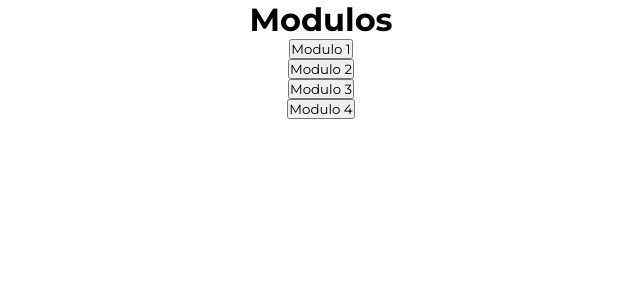
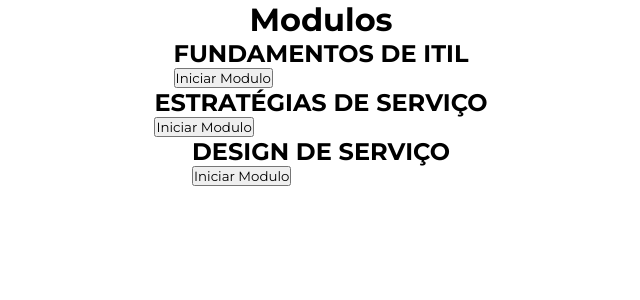
Before and after one commit to andretorquato/itil, a Next.js app: page / in a window 1280 px wide. Shown: the top 300 px of the page, without its empty margins (319-959 px from the left). Built offline with nearby package versions, Linux system fonts and the light colour scheme.

Commit message:
init mock

```diff
--- /dev/null
+++ b/database.json
@@ -0,0 +1,100 @@
+{
+	"modules": [
+		{
+			"id": 1,
+			"slug": "fundamentos-de-itil",
+			"name": "FUNDAMENTOS DE ITIL",
+			"icon": "",
+			"introduction": "",
+			"context": "",
+			"questions": [
+				{
+					"question": "Quais os livros que compõem a biblioteca da versão 3 da ITIL?",
+					"options": [
+						{
+							"id": 1,
+							"ctx": "Estratégia de marketing, Design de serviço e Transição financeira"
+						},
+						{
+							"id": 2,
+							"ctx": "Serviços melhorados e Serviços contínuos"
+						},
+						{
+							"id": 3,
+							"ctx": "Melhoria contínua de marketing"
+						},
+						{
+							"id": 4,
+							"ctx": "Estratégia de serviço,Design de serviço,Transição de serviço,Operação de serviço e Melhoria contínua de serviço"
+						}
+					],
+					"answer_id": 4
+				}
+			]
+		},
+		{
+			"id": 2,
+			"slug": "estrategias-de-servico",
+			"name": "ESTRATÉGIAS DE SERVIÇO",
+			"icon": "",
+			"introduction": "",
+			"context": "",
+			"questions": [
+				{
+					"question": "Quais os livros que compõem a biblioteca da versão 3 da ITIL?",
+					"options": [
+						{
+							"id": 1,
+							"ctx": "Estratégia de marketing, Design de serviço e Transição financeira"
+						},
+						{
+							"id": 2,
+							"ctx": "Serviços melhorados e Serviços contínuos"
+						},
+						{
+							"id": 3,
+							"ctx": "Melhoria contínua de marketing"
+						},
+						{
+							"id": 4,
+							"ctx": "Estratégia de serviço,Design de serviço,Transição de serviço,Operação de serviço e Melhoria contínua de serviço"
+						}
+					],
+					"answer_id": 4
+				}
+			]
+		},
+		{
+			"id": 3,
+			"slug": "design-de-servico",
+			"name": "DESIGN DE SERVIÇO",
+			"icon": "",
+			"introduction": "",
+			"context": "",
+			"questions": [
+				{
+					"question": "Quais os livros que compõem a biblioteca da versão 3 da ITIL?",
+					"options": [
+						{
+							"id": 1,
+							"ctx": "Estratégia de marketing, Design de serviço e Transição financeira"
+						},
+						{
+							"id": 2,
+							"ctx": "Serviços melhorados e Serviços contínuos"
+						},
+						{
+							"id": 3,
+							"ctx": "Melhoria contínua de marketing"
+						},
+						{
+							"id": 4,
+							"ctx": "Estratégia de serviço,Design de serviço,Transição de serviço,Operação de serviço e Melhoria contínua de serviço"
+						}
+					],
+					"answer_id": 4
+				}
+			]
+		}
+	]
+}
--- a/src/components/Home/HomeComponent.tsx
+++ b/src/components/Home/HomeComponent.tsx
@@ -1,18 +1,27 @@
 import React from "react";
+import { useRouter } from "next/router";
+import type { NextPage } from "next";
 
-import type { NextPage } from 'next'
+import database from "../../../database.json";
 import styles from "./HomeComponent.module.scss";
-import { useRouter } from "next/router";
 
 export const HomeComponent: NextPage = () => {
   const router = useRouter();
+  const modules = database.modules;
+
   return (
-		<div className={styles.container}>
-			<h1>Modulos</h1>
-      <button onClick={() => router.push("/modules/module-1")}>Modulo 1</button>
-      <button onClick={() => router.push("/modules/module-2")}>Modulo 2</button>
-      <button onClick={() => router.push("/modules/module-3")}>Modulo 3</button>
-      <button onClick={() => router.push("/modules/module-4")}>Modulo 4</button>
+    <div className={styles.container}>
+      <h1>Modulos</h1>
+      {modules.map((m) => {
+        return (
+          <div key={m.id}>
+            <h2>{m.name}</h2>
+            <button onClick={() => router.push(`/modules/${m.slug}`)}>
+              Iniciar Modulo
+            </button>
+          </div>
+        );
+      })}
     </div>
-  )
-}
+  );
+};
```
Also changed, not shown: pages/modules/[story].tsx (+19 -5 lines).
